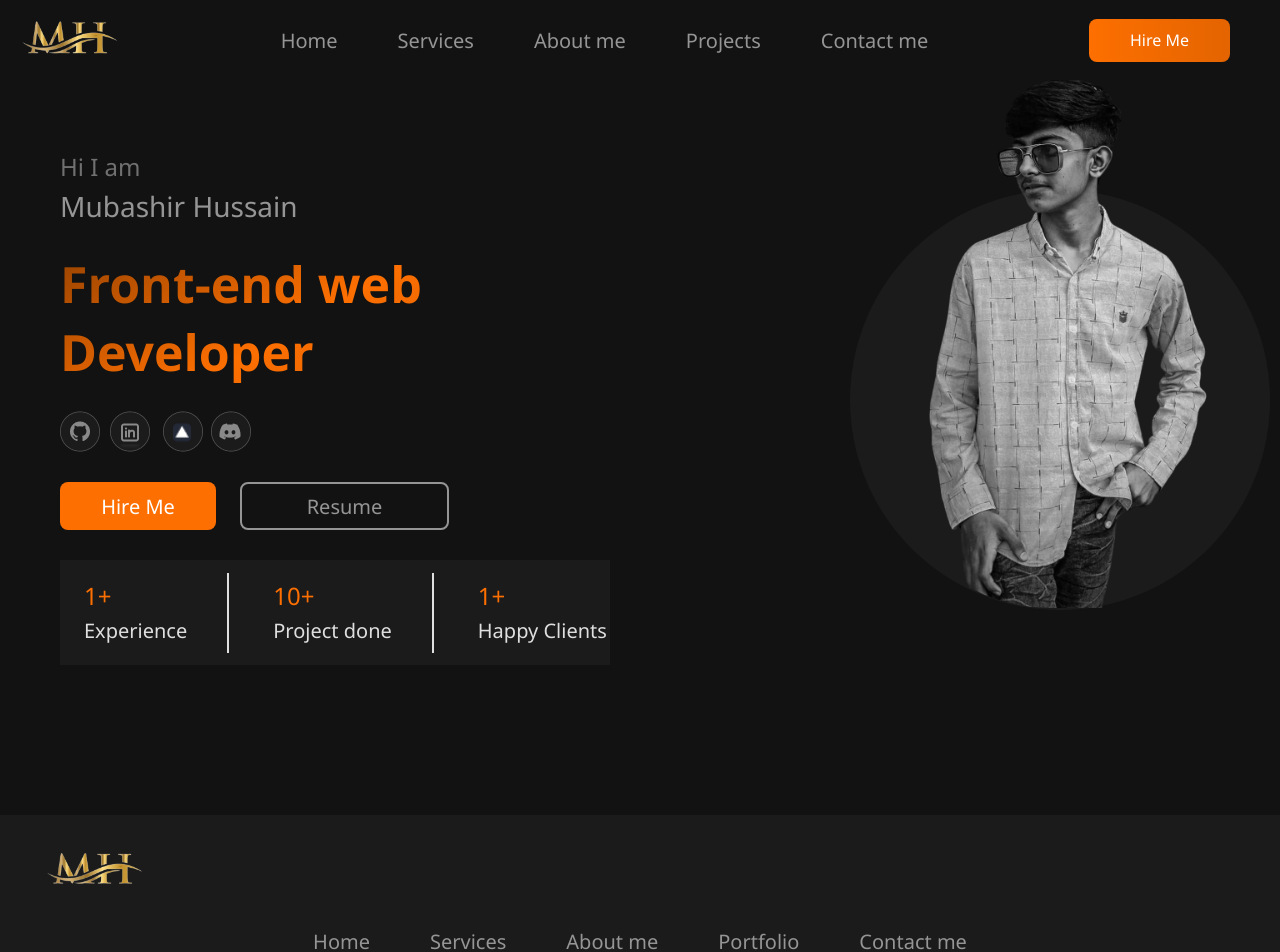
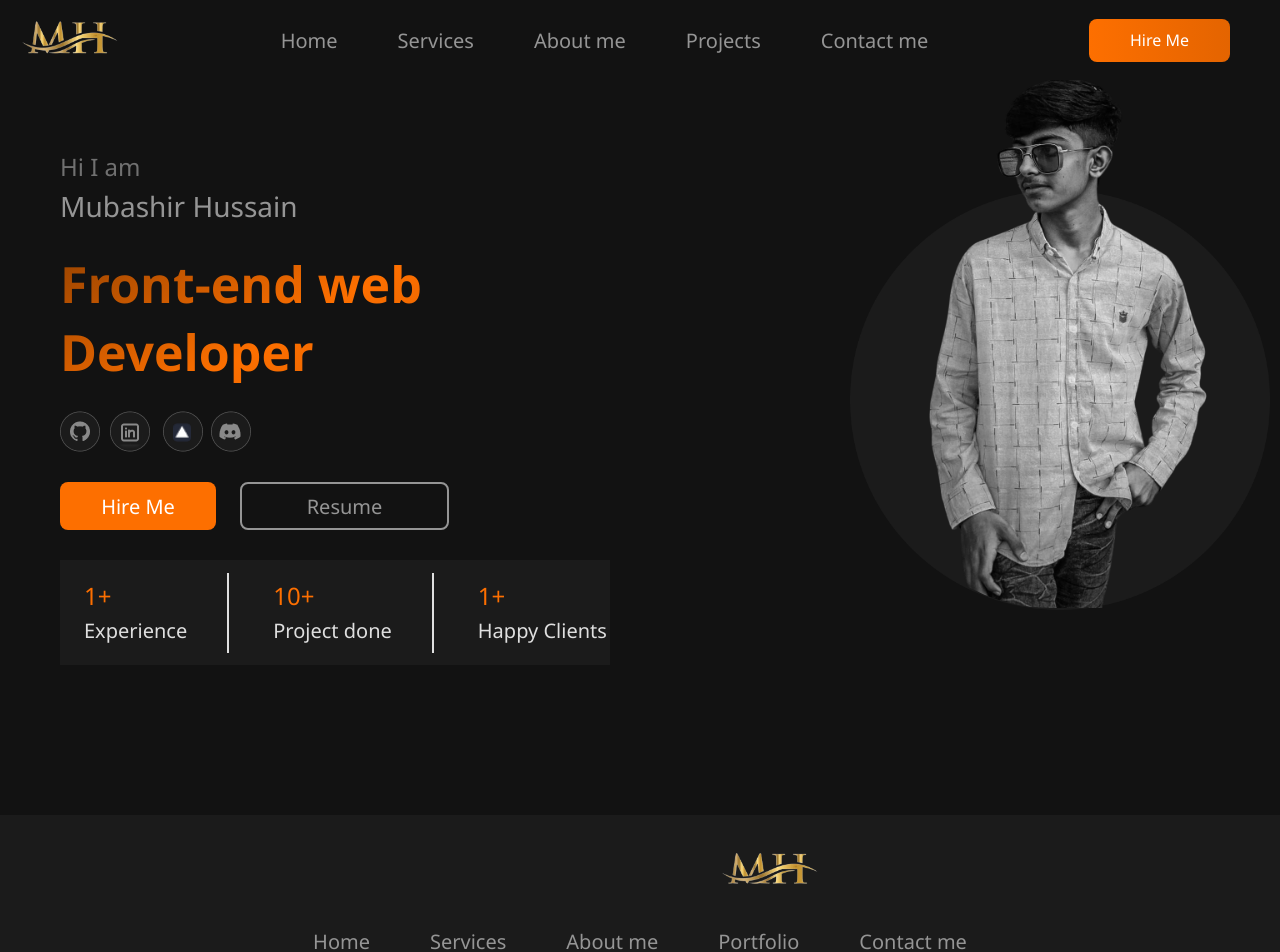
Before and after one commit to MubashirJatoi/portfolio, a Next.js app: page / in a window 1280 px wide. Shown: the top 952 px of the page. Built offline with nearby package versions, Linux system fonts and the light colour scheme.

Commit message:
Update globals.css

```diff
--- a/src/app/globals.css
+++ b/src/app/globals.css
@@ -603,7 +603,7 @@ form button:hover {
 }
 
 .hmm1 {
-    margin-left: 45px;
+    margin-left: 45rem;
     background: transparent;
     margin-top: 30px;
     cursor: pointer;
```
